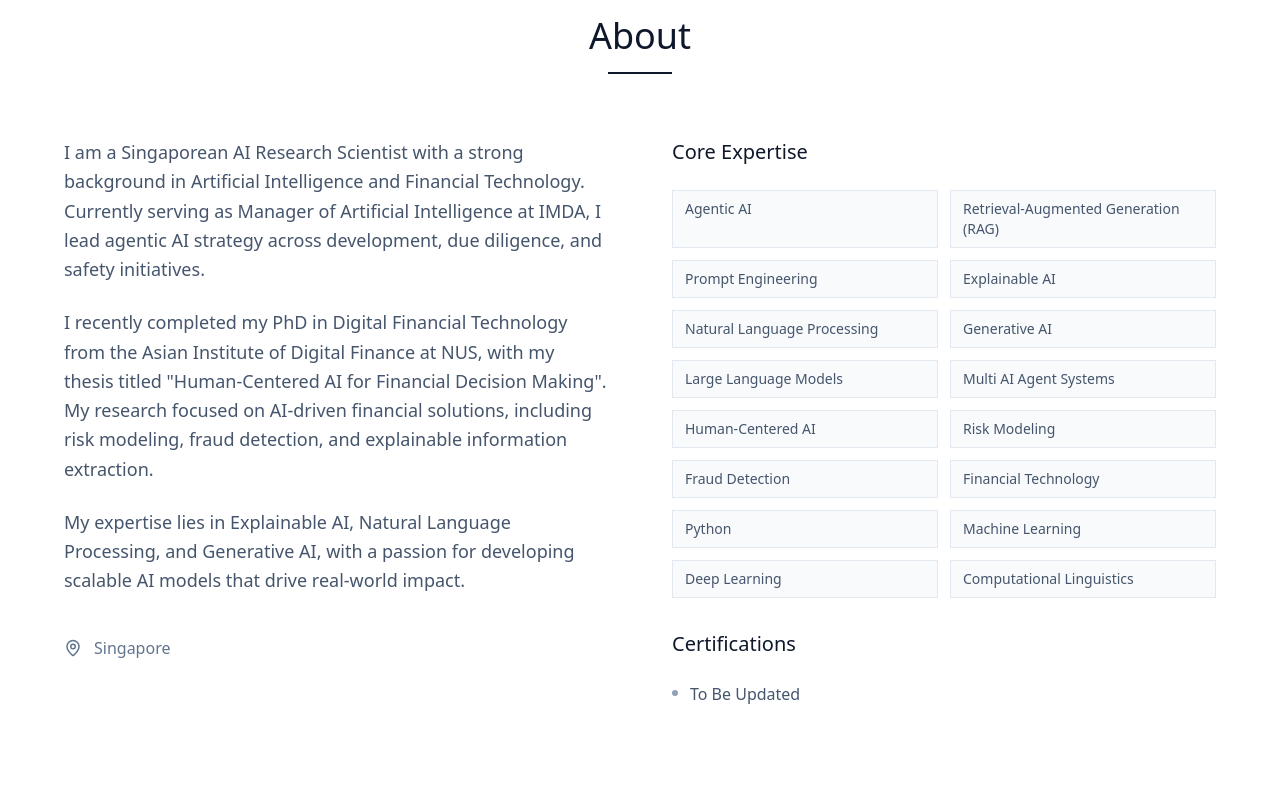
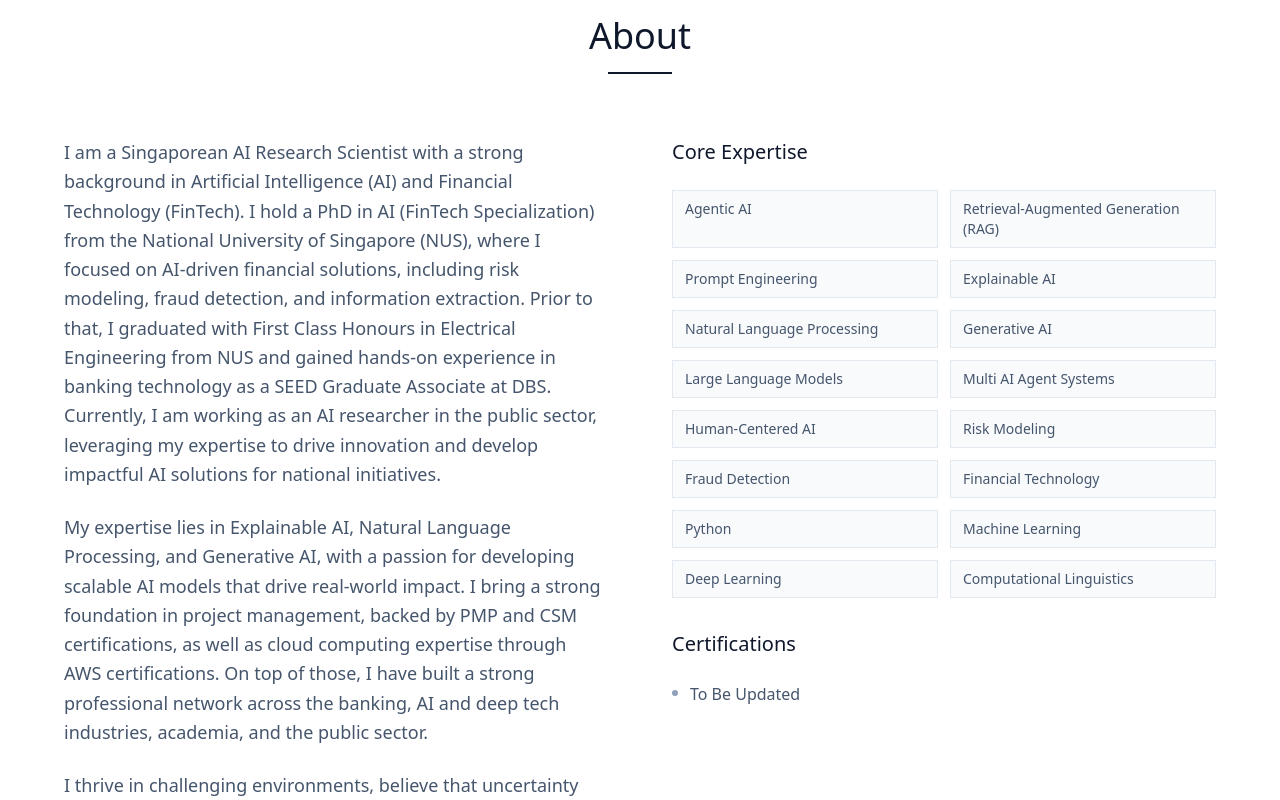
Before and after one commit to Chen-XueWen/Chen-XueWen.github.io, a React (Vite) app: page / in a window 1280 px wide. Shown: the part 880-1680 px from the top of the page. Built offline with nearby package versions, Linux system fonts and the light colour scheme.

Commit message:
Update App.jsx

```diff
--- a/src/App.jsx
+++ b/src/App.jsx
@@ -305,20 +305,27 @@ function App() {
             <div className="grid md:grid-cols-2 gap-16 items-start">
               <div className="space-y-6">
                 <p className="text-lg text-slate-600 leading-relaxed">
-                  I am a Singaporean AI Research Scientist with a strong background in Artificial Intelligence and Financial Technology.
-                  Currently serving as Manager of Artificial Intelligence at IMDA, I lead agentic AI strategy across development,
-                  due diligence, and safety initiatives.
+                  I am a Singaporean AI Research Scientist with a strong background in Artificial Intelligence (AI) and Financial Technology (FinTech).
+                  I hold a PhD in AI (FinTech Specialization) from the National University of Singapore (NUS),
+                  where I focused on AI-driven financial solutions, including risk modeling, fraud detection, and information extraction.
+                  Prior to that, I graduated with First Class Honours in Electrical Engineering from NUS and gained hands-on experience in
+                  banking technology as a SEED Graduate Associate at DBS. Currently, I am working as an AI researcher in the public sector,
+                  leveraging my expertise to drive innovation and develop impactful AI solutions for national initiatives.
                 </p>
 
                 <p className="text-lg text-slate-600 leading-relaxed">
-                  I recently completed my PhD in Digital Financial Technology from the Asian Institute of Digital Finance at NUS,
-                  with my thesis titled "Human-Centered AI for Financial Decision Making". My research focused on AI-driven
-                  financial solutions, including risk modeling, fraud detection, and explainable information extraction.
+                  My expertise lies in Explainable AI, Natural Language Processing, and Generative AI,
+                  with a passion for developing scalable AI models that drive real-world impact.
+                  I bring a strong foundation in project management, backed by PMP and CSM certifications,
+                  as well as cloud computing expertise through AWS certifications.
+                  On top of those, I have built a strong professional network across the banking,
+                  AI and deep tech industries, academia, and the public sector.
                 </p>
 
                 <p className="text-lg text-slate-600 leading-relaxed">
-                  My expertise lies in Explainable AI, Natural Language Processing, and Generative AI, with a passion for
-                  developing scalable AI models that drive real-world impact.
+                  I thrive in challenging environments, believe that uncertainty fuels innovation,
+                  and enjoy mentoring and collaborating with cross-functional teams.
+                  Outside of work, I enjoy investing / coding my own tradebot, playing the piano, and practicing Suzhounese. Let’s connect!
                 </p>
 
                 <div className="flex items-center space-x-3 text-slate-500 pt-4">
```
